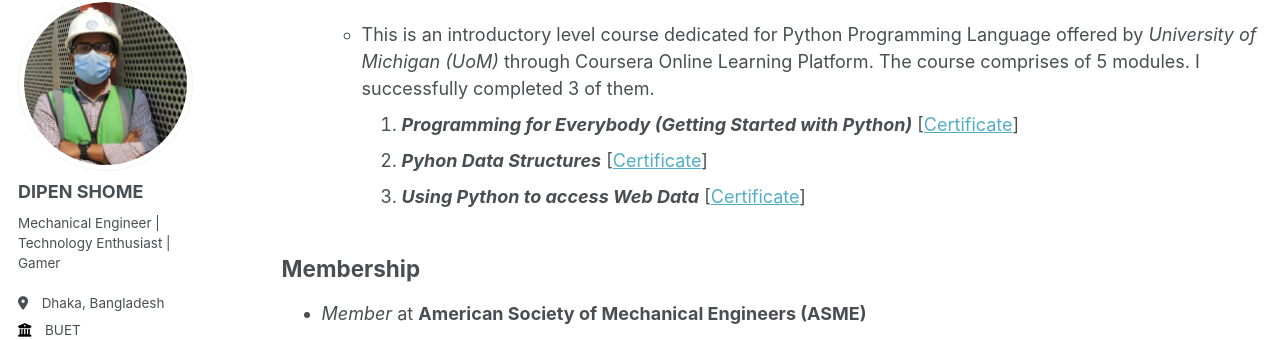
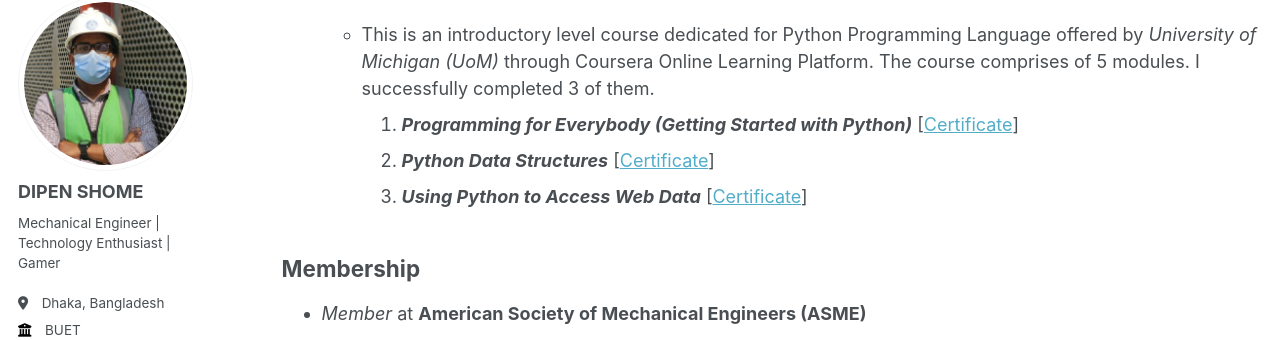
Before and after one commit to dipenshome/dipenshome.github.io, a Jekyll site: the page built from _pages/professional.md, in a window 1280 px wide and 900 px high, scrolled down 1141 px. Shown: the part 110-450 px from the top of the window. Built offline with Jekyll 4.4.1, drawn with Linux system fonts in a browser that asks for light colours; emoji names are drawn with the system emoji font; some web fonts are replaced.

Commit message:
Update professional.md

```diff
--- a/_pages/professional.md
+++ b/_pages/professional.md
@@ -39,8 +39,8 @@ author_profile: true
 
     - This is an introductory level course dedicated for Python Programming Language offered by *University of Michigan (UoM)* through Coursera Online Learning Platform. The course comprises of 5 modules. I successfully completed 3 of them.
         1. ***Programming for Everybody (Getting Started with Python)*** [<a href="https://dipenshome.github.io/files/Coursera-P63V7M5Z8QLT.pdf" target="_blank">Certificate</a>]
-        2. ***Pyhon Data Structures*** [<a href="https://dipenshome.github.io/files/Coursera-DVRP087YOUFF.pdf" target="_blank">Certificate</a>]
-        3. ***Using Python to access Web Data*** [<a href="https://dipenshome.github.io/files/Coursera-PC6ELRQGNJSA.pdf" target="_blank">Certificate</a>]
+        2. ***Python Data Structures*** [<a href="https://dipenshome.github.io/files/Coursera-DVRP087YOUFF.pdf" target="_blank">Certificate</a>]
+        3. ***Using Python to Access Web Data*** [<a href="https://dipenshome.github.io/files/Coursera-PC6ELRQGNJSA.pdf" target="_blank">Certificate</a>]
 
 **Membership**
 ---
```
